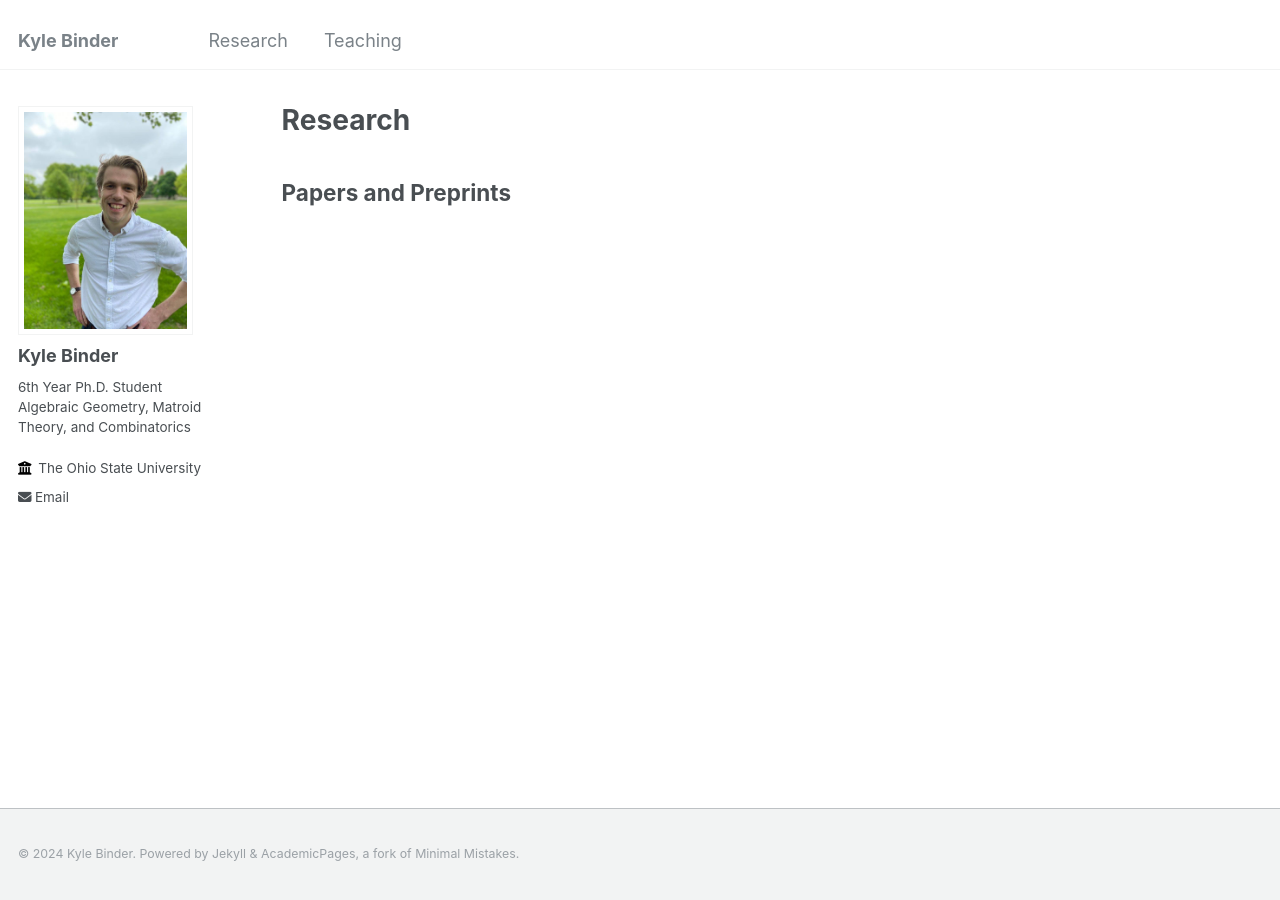
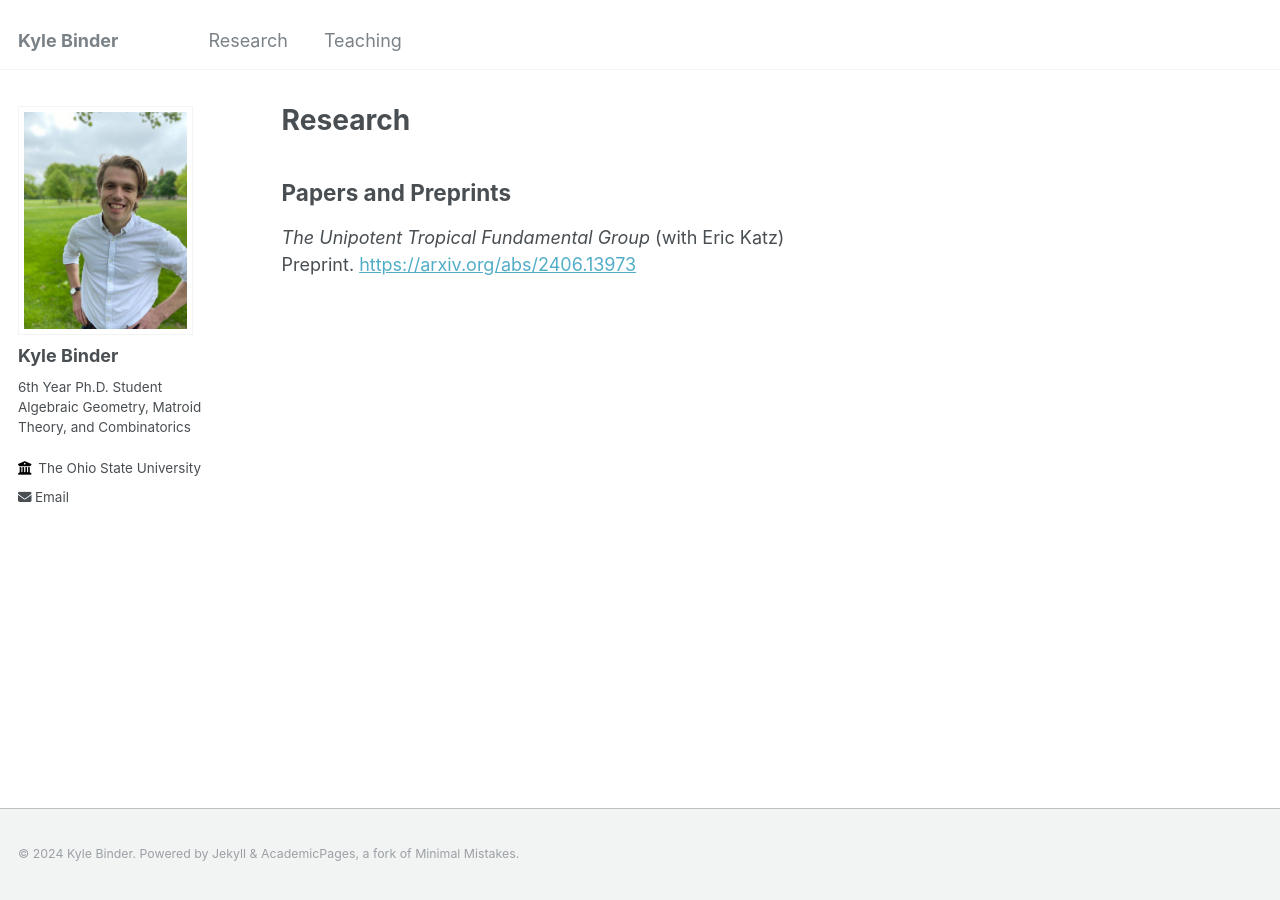
Before and after one commit to bindercommakyle/bindercommakyle.github.io, a Jekyll site: the page built from _pages/research.md, in a window 1280 px wide. Built offline with Jekyll 4.4.1, drawn with Linux system fonts in a browser that asks for light colours.

Commit message:
Update research.md

```diff
--- a/_pages/research.md
+++ b/_pages/research.md
@@ -6,3 +6,5 @@ author_profile: true
 ---
 
 ## Papers and Preprints
+*The Unipotent Tropical Fundamental Group* (with Eric Katz) <br>
+Preprint. [https://arxiv.org/abs/2406.13973](https://arxiv.org/abs/2406.13973)
```
